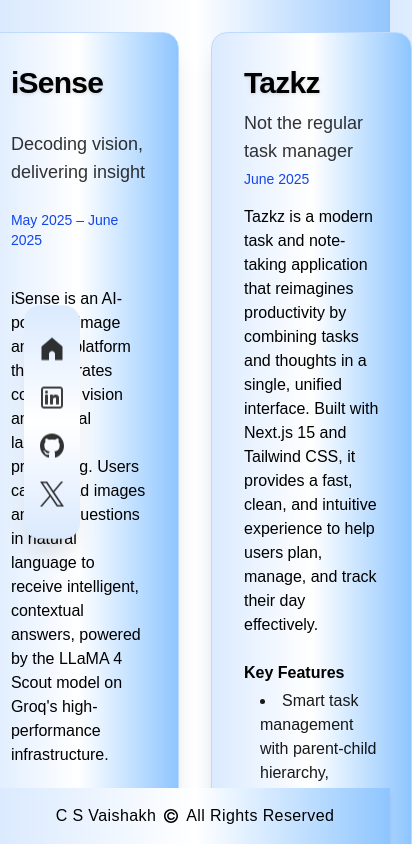
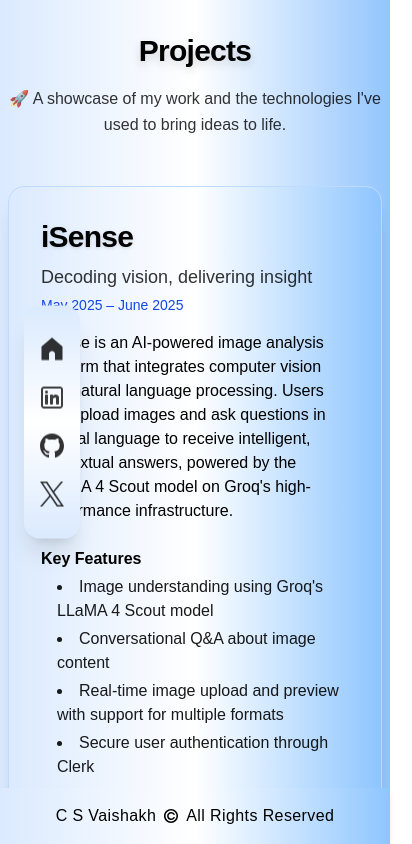
Before and after one commit to CSVaishakh/Portfolio, a Next.js app: page /projects in a window 390 px wide. Shown: the top 844 px of the page, 412 px wide, since content can reach past the window. Built offline with nearby package versions, Linux system fonts and the light colour scheme.

Commit message:
added the title

```diff
--- a/app/projects/page.tsx
+++ b/app/projects/page.tsx
@@ -6,27 +6,54 @@
 
 const Projects: React.FC = () => {
     const data: Project[] = Object.values(projectData.projects)
-    // Prepare rows of two cards each
+
+    return(
+        <section className="py-8 px-2 flex flex-col items-center">
+            <div className="w-full max-w-6xl flex flex-col items-center">
+                <div className="mb-12 text-center">
+                    <h1 className="text-3xl sm:text-5xl lg:text-7xl font-bold text-black font-[system-ui,-apple-system,'SF Pro Display'] animate-fade-in-up animate-delay-200 leading-tight tracking-tight drop-shadow-lg">
+                        Projects
+                    </h1>
+                    <p className="text-base sm:text-lg text-black/80 mt-4 leading-relaxed">
+                        🚀 A showcase of my work and the technologies I&apos;ve used to bring ideas to life.
+                    </p>
+                </div>
+
+                {/* Mobile Layout: Single Column */}
+                <div className="block sm:hidden w-full space-y-6">
+                    {data.map((project, index) => (
+                        <div key={index} className="w-full">
+                            <ProjectCard project={project} />
+                        </div>
+                    ))}
+                    <Sidebar />
+                </div>
+
+                {/* Desktop Layout: Two Columns */}
+                <div className="hidden sm:block w-full">
+                    {(() => {
                         const rows = [];
                         for (let i = 0; i < data.length; i += 2) {
                             rows.push(data.slice(i, i + 2));
                         }
-
-    return(
-        <section className="py-8 px-2 flex justify-center">
-            <div className="w-full max-w-6xl flex flex-col items-center">
-                {rows.map((row, rowIndex) => (
+                        return rows.map((row, rowIndex) => (
                             <div key={rowIndex} className="w-full flex flex-row justify-center items-stretch gap-8 mb-8">
-                        <ProjectCard project={row[0]} key={rowIndex * 2} />
+                                <div className="flex-1 max-w-xl">
+                                    <ProjectCard project={row[0]} />
+                                </div>
                                 {row.length === 2 ? (
-                            <ProjectCard project={row[1]} key={rowIndex * 2 + 1} />
+                                    <div className="flex-1 max-w-xl">
+                                        <ProjectCard project={row[1]} />
+                                    </div>
                                 ) : (
                                     // If only one card in the last row, fill space
-                            <div className="flex-1" />
+                                    <div className="flex-1 max-w-xl" />
                                 )}
                                 {rowIndex === Math.floor(rows.length / 2) && <Sidebar />}
                             </div>
-                ))}
+                        ));
+                    })()}
+                </div>
             </div>
         </section>
     )
```
Lines whose indentation alone changed are shown as unchanged.
